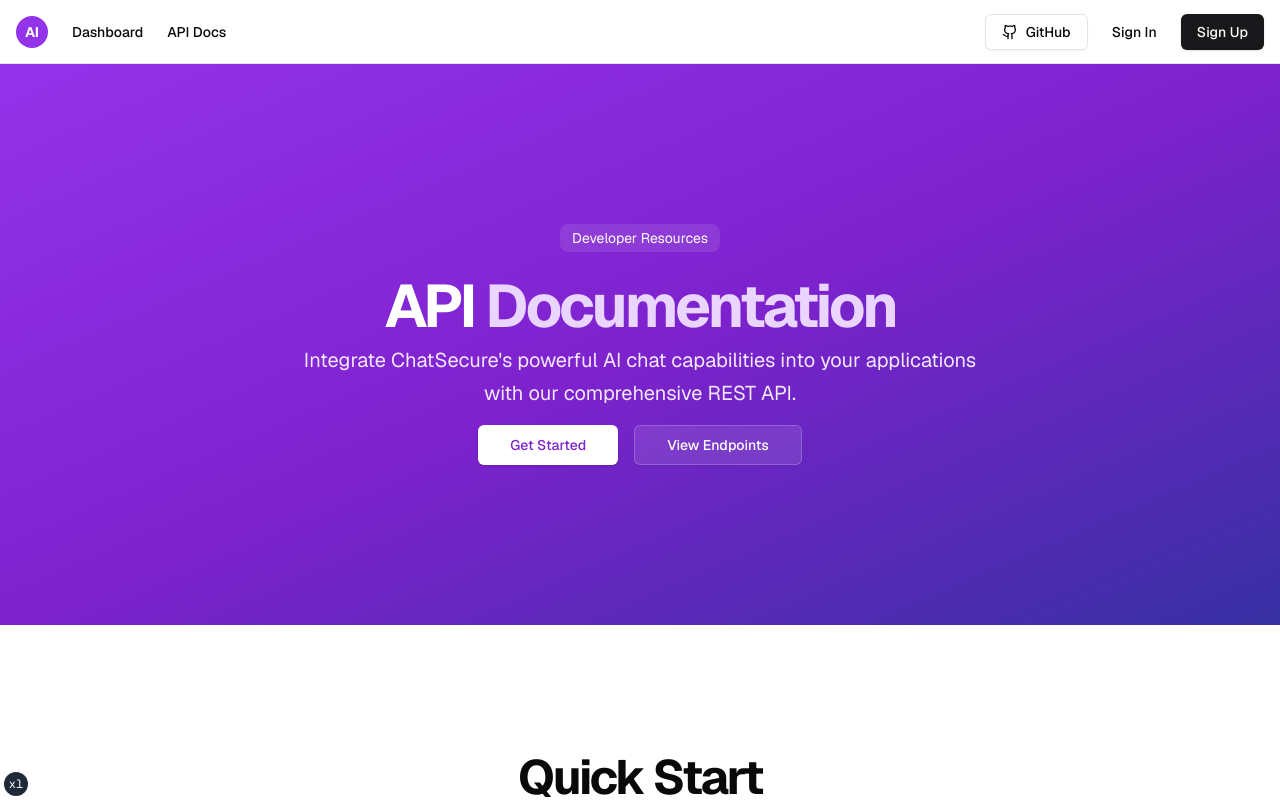
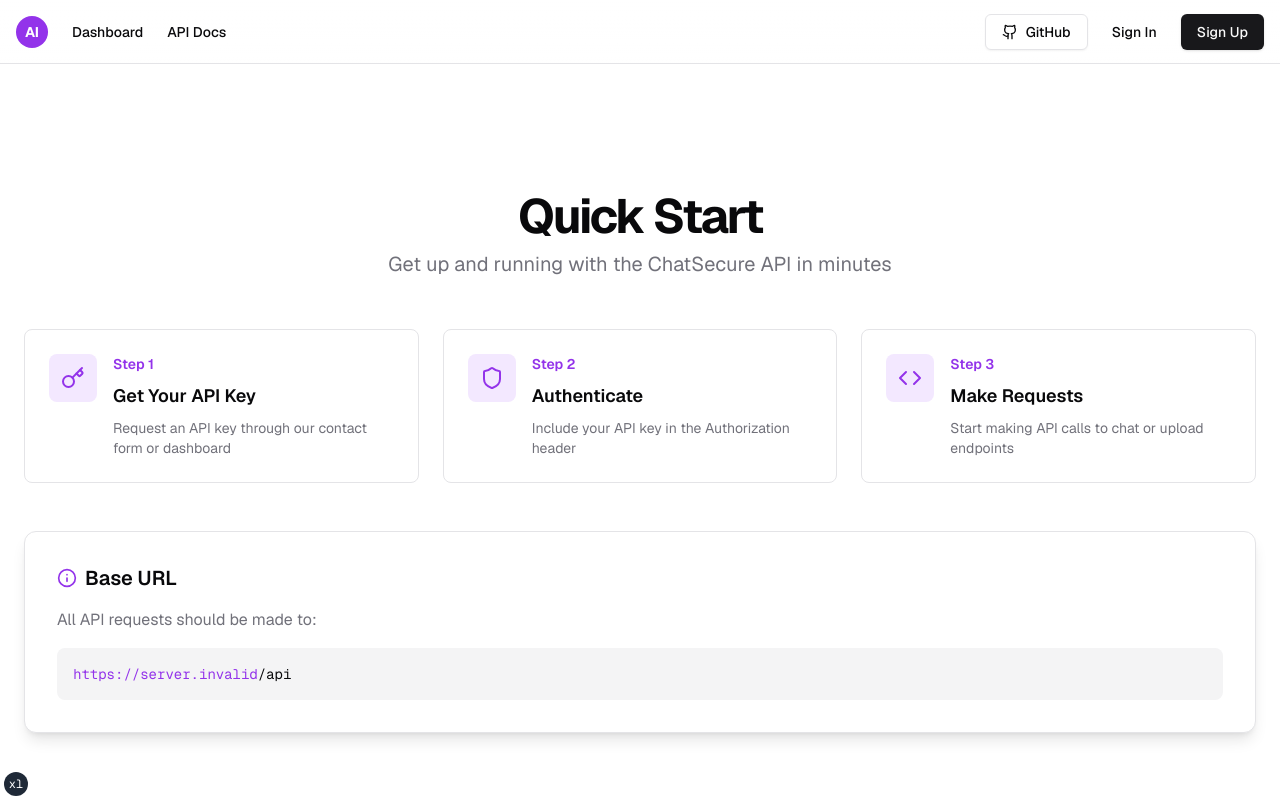
Before and after one commit to 01mohitjangid/ChatSecure, a Next.js app: page /api-docs in a window 1280 px wide. Shown: the top 800 px of the page. Built offline with nearby package versions, Linux system fonts and the light colour scheme; no server answers.

Commit message:
Comment out the hero section in the API documentation page for future reference.

```diff
--- a/app/api-docs/page.tsx
+++ b/app/api-docs/page.tsx
@@ -24,7 +24,7 @@
   return (
     <div className="flex flex-col w-full">
       {/* Hero Section */}
-      <section className="relative w-full py-12 md:py-24 lg:py-32 xl:py-40 bg-gradient-to-br from-purple-600 via-purple-700 to-indigo-800">
+      {/* <section className="relative w-full py-12 md:py-24 lg:py-32 xl:py-40 bg-gradient-to-br from-purple-600 via-purple-700 to-indigo-800">
         <div className="absolute inset-0 bg-grid-white/[0.05] bg-[size:20px_20px]" />
         <div className="container px-4 md:px-6 relative">
           <div className="flex flex-col items-center space-y-4 text-center">
@@ -51,7 +51,7 @@
             </div>
           </div>
         </div>
-      </section>
+      </section> */}
 
       {/* Quick Start Section */}
       <section id="getting-started" className="w-full py-12 md:py-24 lg:py-32 bg-background">
```
